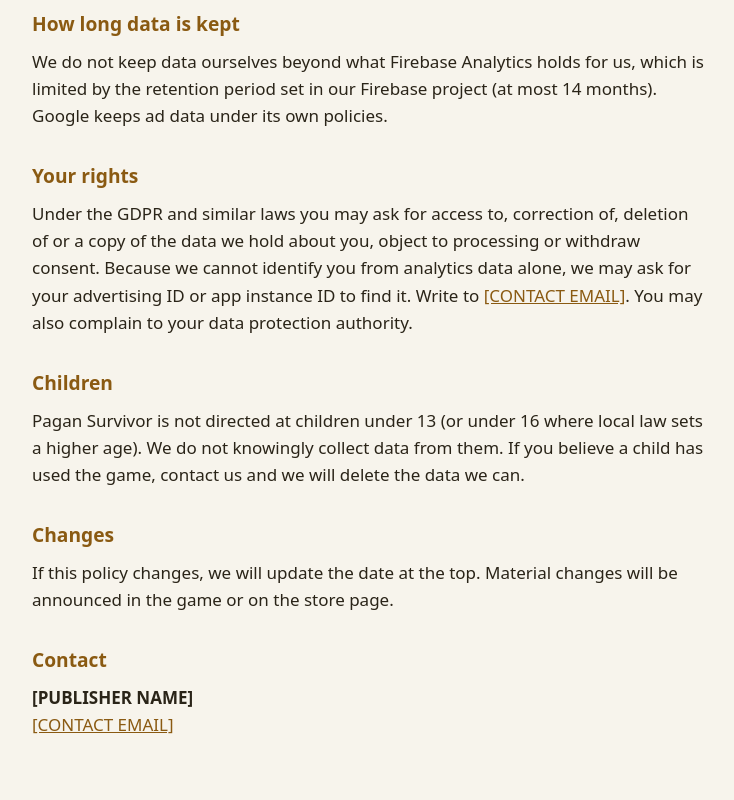
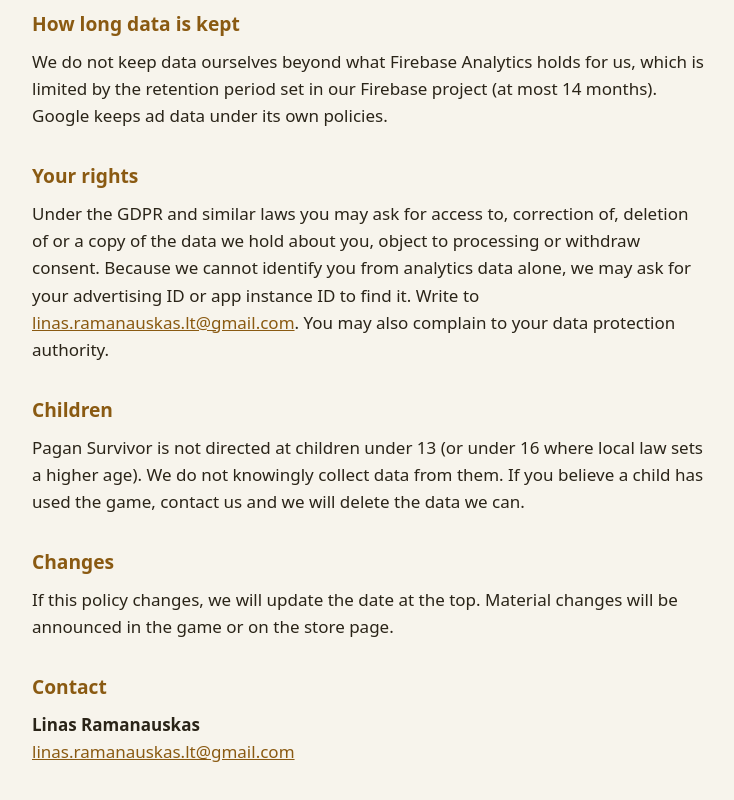
Before and after one commit to linasra/pagan-survivor-policies, a plain HTML site: page index.html in a window 1280 px wide. Shown: the part 1600-2400 px from the top of the page, without its empty margins (272-1006 px from the left). Drawn offline with Linux system fonts and the light colour scheme.

Commit message:
Fill in the publisher name and contact email

```diff
--- a/index.html
+++ b/index.html
@@ -30,7 +30,7 @@
   </div>
 
   <h2>Who we are</h2>
-  <p>Pagan Survivor is published by <strong>[PUBLISHER NAME]</strong> (“we”). Contact: <a href="mailto:[CONTACT EMAIL]">[CONTACT EMAIL]</a>.</p>
+  <p>Pagan Survivor is published by <strong>Linas Ramanauskas</strong> (“we”). Contact: <a href="mailto:linas.ramanauskas.lt@gmail.com">linas.ramanauskas.lt@gmail.com</a>.</p>
 
   <h2>What stays on your device</h2>
   <p>Your progress (amber, upgrades, unlocks, records and settings) is stored in a file on your device. We do not receive it and we cannot restore it. Uninstalling the game removes it.</p>
@@ -59,7 +59,7 @@
   <p>We do not keep data ourselves beyond what Firebase Analytics holds for us, which is limited by the retention period set in our Firebase project (at most 14 months). Google keeps ad data under its own policies.</p>
 
   <h2>Your rights</h2>
-  <p>Under the GDPR and similar laws you may ask for access to, correction of, deletion of or a copy of the data we hold about you, object to processing or withdraw consent. Because we cannot identify you from analytics data alone, we may ask for your advertising ID or app instance ID to find it. Write to <a href="mailto:[CONTACT EMAIL]">[CONTACT EMAIL]</a>. You may also complain to your data protection authority.</p>
+  <p>Under the GDPR and similar laws you may ask for access to, correction of, deletion of or a copy of the data we hold about you, object to processing or withdraw consent. Because we cannot identify you from analytics data alone, we may ask for your advertising ID or app instance ID to find it. Write to <a href="mailto:linas.ramanauskas.lt@gmail.com">linas.ramanauskas.lt@gmail.com</a>. You may also complain to your data protection authority.</p>
 
   <h2>Children</h2>
   <p>Pagan Survivor is not directed at children under 13 (or under 16 where local law sets a higher age). We do not knowingly collect data from them. If you believe a child has used the game, contact us and we will delete the data we can.</p>
@@ -68,7 +68,7 @@
   <p>If this policy changes, we will update the date at the top. Material changes will be announced in the game or on the store page.</p>
 
   <h2>Contact</h2>
-  <p><strong>[PUBLISHER NAME]</strong><br><a href="mailto:[CONTACT EMAIL]">[CONTACT EMAIL]</a></p>
+  <p><strong>Linas Ramanauskas</strong><br><a href="mailto:linas.ramanauskas.lt@gmail.com">linas.ramanauskas.lt@gmail.com</a></p>
 </main>
 </body>
 </html>
```
